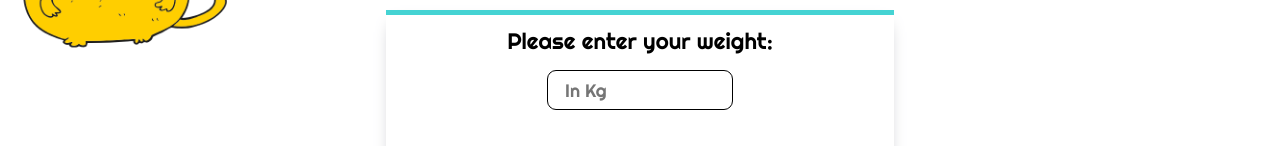
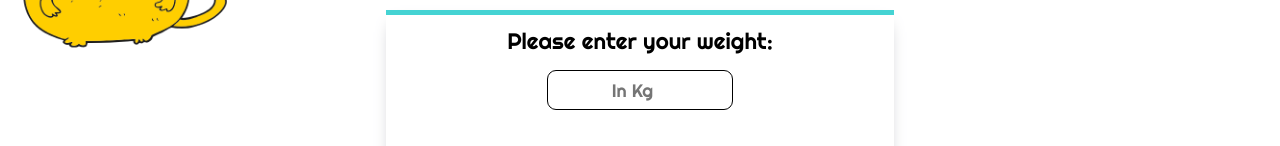
Before and after one commit to WildCodeSchool/paris-0320-project2-howToBeFat, a React (Create React App) app: page /Calculator in a window 1280 px wide. Shown: the part 170-316 px from the top of the page. Built offline with nearby package versions, Linux system fonts and the light colour scheme; a web font is replaced by a local one.

Commit message:
Fix link between pages, align center in the input of calculator, delete useless console log, sort import in alphabetic

```diff
--- a/src/components/BeerCard.js
+++ b/src/components/BeerCard.js
@@ -3,7 +3,6 @@ import axios from 'axios'
 import './BeerCard.css'
 import Waiting from './Waiting'
 
-// const [recipes, setRecipes] = useState([])
 class BeerCard extends React.Component {
     constructor(props) {
         super(props)
--- a/src/components/Calculator.css
+++ b/src/components/Calculator.css
@@ -10,8 +10,9 @@
     margin-top: 2em;
 }
 
-input {
+.userWeight {
     border: 1px solid rgb(0, 0, 0);
+    text-align: center;
 }
 
 .slider:hover {
--- a/src/components/Calculator.js
+++ b/src/components/Calculator.js
@@ -7,7 +7,7 @@ class Calculator extends React.Component {
     state = {
         userWeight: "",
         weightToReach: "",
-        motivation: "1"
+        motivation: "0"
     }
 
     handleChange = (event) => {
@@ -66,7 +66,7 @@ class Calculator extends React.Component {
                         className="userWeight"
                         value={userWeight}
                         onChange={this.handleChange}
-                        placeholder="   In Kg">
+                        placeholder="In Kg">
                     </input>
                     <img className="balance-image" src={balance2} alt='balance' />
                     <p>Current weight: {userWeight} kg</p>
--- a/src/components/DisplayRecipe.js
+++ b/src/components/DisplayRecipe.js
@@ -7,7 +7,6 @@ import './DisplayRecipe.css'
 class DisplayRecipe extends React.Component {
 
   render() {
-    console.log('THIS',this.props.recipe)
     const { label, image } = { ...this.props.recipe }
     const calories = this.props.calories
     return (
--- a/src/components/Navbar.js
+++ b/src/components/Navbar.js
@@ -15,7 +15,7 @@ function Navbar(props){
     <div className ="navbar-mobile">
       <NavLink exact to="/" activeClassName = " active"><FontAwesomeIcon icon={faHome} /></NavLink>
       <NavLink to="/RecipeSearch" activeClassName = " active"><FontAwesomeIcon icon={faHamburger} /></NavLink>
-      <NavLink to="/beer" activeClassName = " active"><FontAwesomeIcon icon={faBeer} /></NavLink>
+      <NavLink to="/SearchBeer" activeClassName = " active"><FontAwesomeIcon icon={faBeer} /></NavLink>
       <NavLink to="/Calculator" activeClassName = " active"><FontAwesomeIcon icon={faBalanceScaleRight} /></NavLink>
     </div>
       )
--- a/src/components/NavbarDesktop.js
+++ b/src/components/NavbarDesktop.js
@@ -12,7 +12,7 @@ function NavbarDesktop (props){
             <NavLink activeClassName = " active " to="/RecipeSearch">Recipes</NavLink>
           </div>
           <div>
-            <NavLink activeClassName = " active " to="/BeerCard" >Beers</NavLink>
+            <NavLink activeClassName = " active " to="/SearchBeer" >Beers</NavLink>
             <NavLink activeClassName = " active " to="/Calculator">Calculator</NavLink>
           </div>
       </div>
```
Also changed, not shown: src/App.js (+6 -5 lines).
